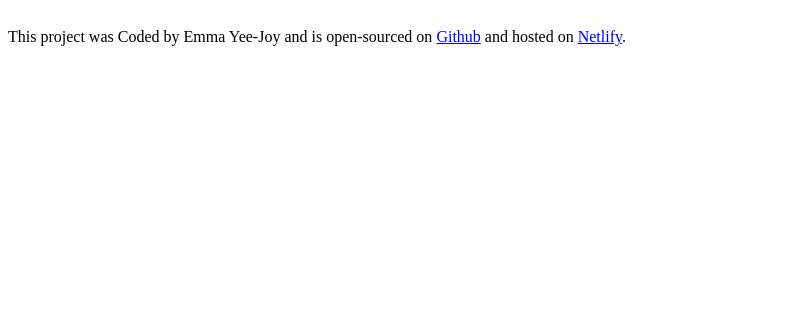
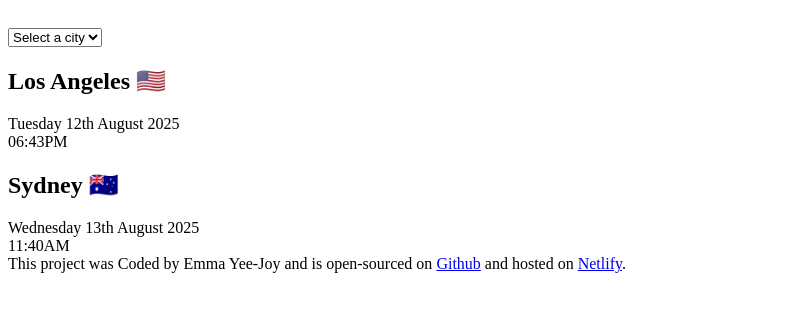
Before and after one commit to eyeej/world-clock, a plain HTML site: page index.html in a window 1280 px wide. Shown: the part 90-402 px from the top of the page, without its empty margins (0-799 px from the left). Drawn offline with Linux system fonts and the light colour scheme; a script that the page names is missing.

Commit message:
html included

```diff
--- a/index.html
+++ b/index.html
@@ -7,7 +7,25 @@
     <title>World Clock</title>
 </head>
 <body>
+    <div class="container">
     <h1>World Clock</h1>
+    <select>
+        <option value="">Select a city</option>
+        <option value=""></option>
+        <option value=""></option>
+        <option value=""></option>
+        <option value=""></option>
+    </select>
+    <div class="city">
+        <h2>Los Angeles 🇺🇸</h2>
+        <div class="date">Tuesday 12th August 2025</div>
+        <div class="time">06:43PM</div>
+    <div class="city">
+        <h2>Sydney 🇦🇺</h2>
+        <div class="date">Wednesday 13th August 2025</div>
+        <div class="time">11:40AM</div>
+    </div>
+    </div>
 <footer>This project was Coded by Emma Yee-Joy and is open-sourced on <a href="https://github.com/eyeej/world-clock" target="_blank"> Github</a>
     and hosted on <a href="https://world-clock-eyj.netlify.app/">Netlify</a>.
 </footer>
--- a/src/index.js
+++ /dev/null
@@ -1 +0,0 @@
-alert ("Hi");
```
Also changed, not shown: 1 other file.
